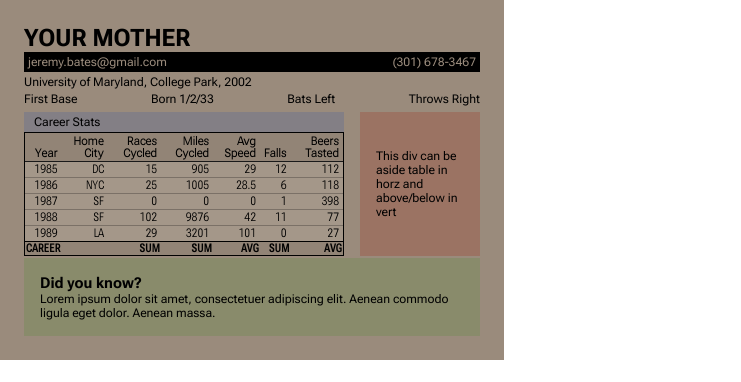
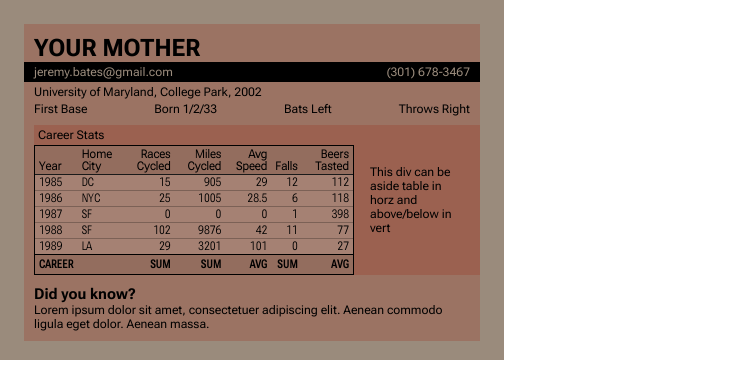
Before and after one commit to jeremybatesDC/vueGridBaseballCard, a Vue app: page / in a window 1280 px wide. Shown: the top 382 px of the page, without its empty margins (0-741 px from the left). Built offline with nearby package versions, Linux system fonts and the light colour scheme.

Commit message:
back design

```diff
--- a/src/components/CardBack.vue
+++ b/src/components/CardBack.vue
@@ -93,17 +93,24 @@ article {
 }
 
 header {
+  background: rgba(#9c2c1a, 0.25);
+  padding: 1rem;
   ul {
     display: flex;
     list-style: none;
     margin: 0;
     padding: 0 0 0.5em 0;
     justify-content: space-between;
+
     &:first-of-type {
-      padding: 0.4rem;
+      padding: 0.4rem 0;
       margin-bottom: 0.4rem;
       background: #000;
       color: #9a8b7c;
+      box-shadow: 1rem 0 #000, -1rem 0 #000;
+    }
+    &:last-of-type {
+      padding-bottom: 0;
     }
     li {
       display: inline-flex;
@@ -117,6 +124,8 @@ header {
 section {
   // if this part is restricted to vert width, then it'll definitely fit on horz
   display: flex;
+  padding-left: 1rem;
+  background: rgba(#9c2c1a, 0.25);
 }
 table {
   width: 32rem;
@@ -129,9 +138,9 @@ table {
   border-radius: 1rem;
 }
 caption {
-  background: rgba(#3c5c9f, 0.25);
+  background: rgba(#9c2c1a, 0.25);
   text-align: left;
-  padding: 0.4rem 1rem;
+  padding: 0.4rem;
   // learned something new
   //caption-side: bottom;
 }
@@ -143,9 +152,12 @@ thead {
   //text-align: inherit;
 }
 th {
-  //text-align: left;
   vertical-align: bottom;
   padding: 0.2rem 0.4rem;
+  &:first-of-type,
+  &:nth-of-type(2) {
+    text-align: left;
+  }
 }
 
 tbody {
@@ -155,18 +167,24 @@ tbody {
   td {
     padding: 0.2rem 0.4rem;
     box-shadow: 0 1px rgba(0, 0, 0, 0.25);
+    &:first-child,
+    &:nth-child(2) {
+      text-align: left;
+    }
   }
 }
 
 tfoot {
   font-variation-settings: "wght" 400, "wdth" 0, "opsz" 20, "GRAD" 48, "slnt" 0;
   background: rgba(0, 0, 0, 0.05);
+  td {
+    padding: 0.4rem;
+  }
   //box-shadow: 0 1px #000;
 }
 
 // rather imperative here, but having table as child of flex element was kinda odd... ooooh
 aside {
-  padding-left: 1.6rem;
   display: flex;
   max-width: calc(100% - 32rem);
 }
@@ -184,8 +202,8 @@ blockquote {
 }
 
 footer {
-  background: rgba(#7a8b5a, 0.5);
-  padding: 1.6rem;
+  background: rgba(#9c2c1a, 0.25);
+  padding: 1rem;
 }
 
 h1 {
```
